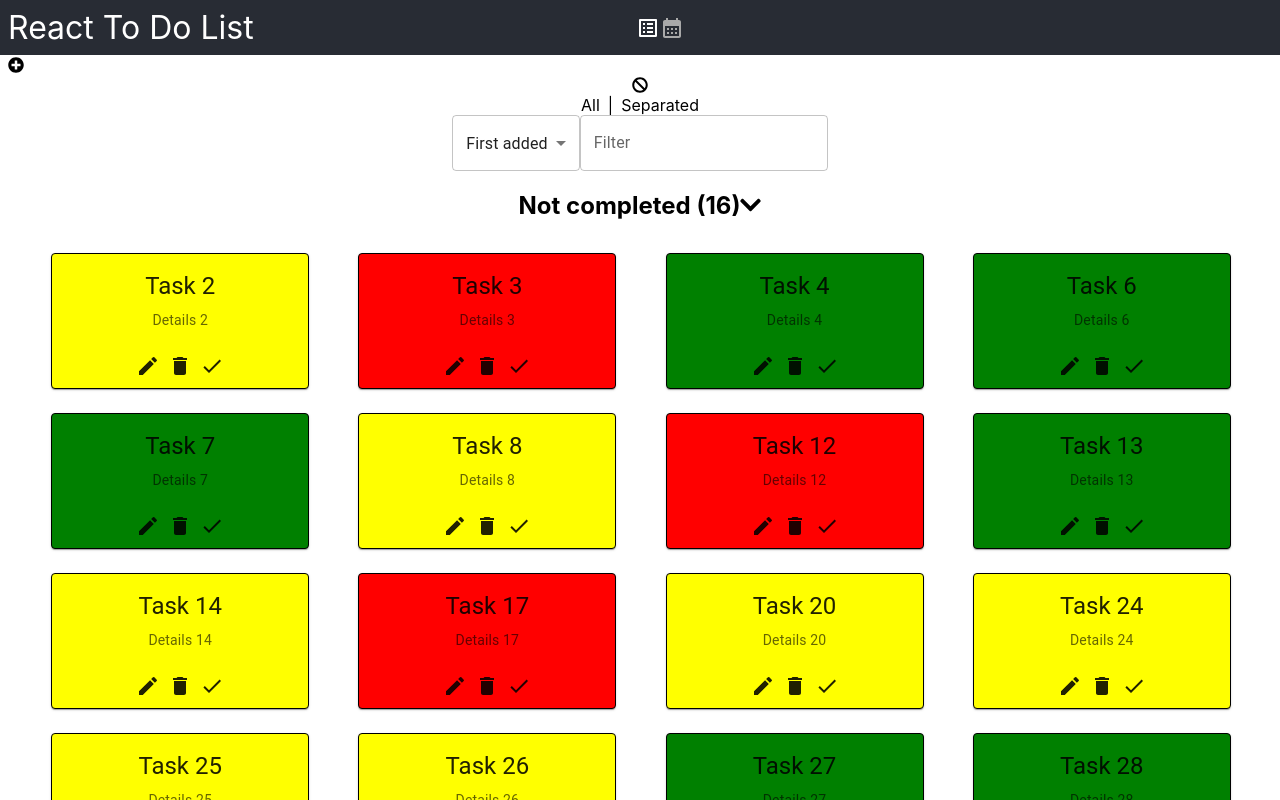
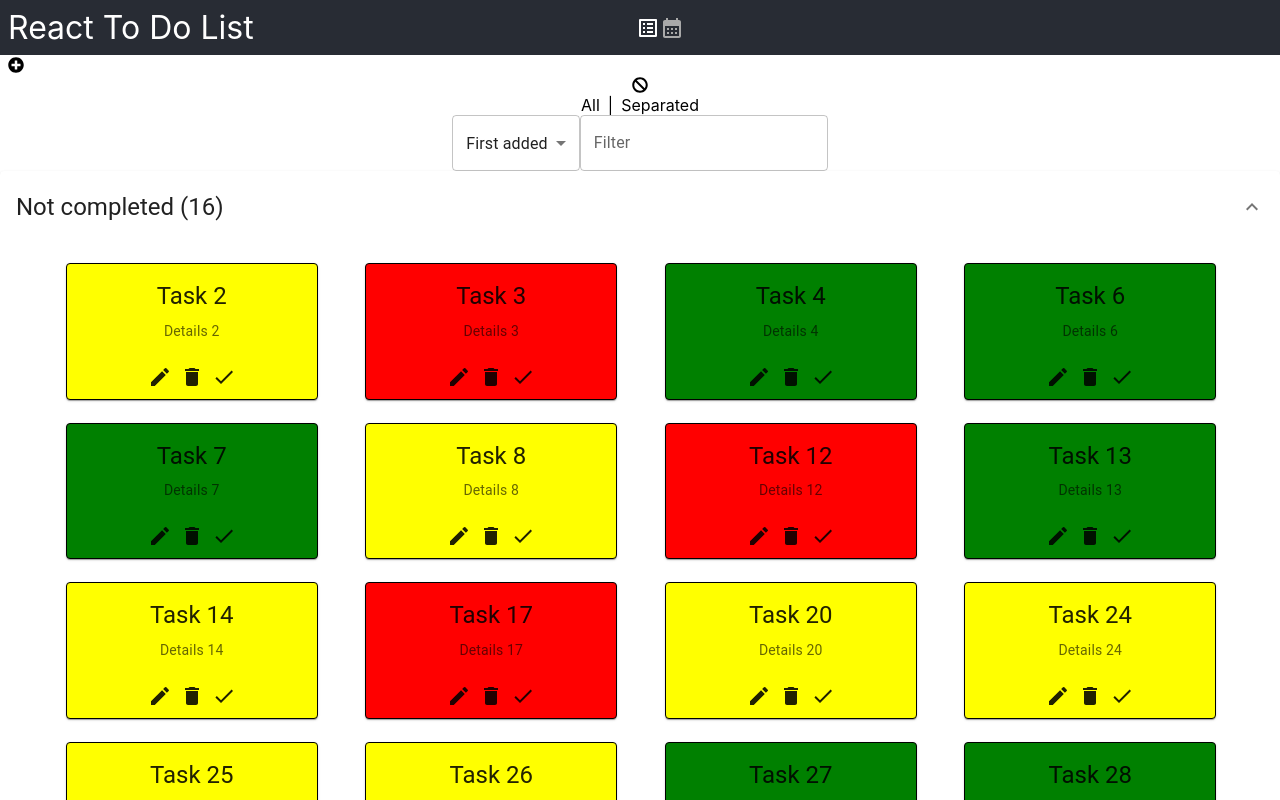
Before and after one commit to Skyrlon/react-todo-list, a React (Create React App) app: page / in a window 1280 px wide. Both pictures are taken after a click on the element "Separated". Shown: the top 800 px of the page. Built offline with nearby package versions, Linux system fonts and the light colour scheme.

Commit message:
Change accordion todolist with mui component

```diff
--- a/src/components/TodoList.jsx
+++ b/src/components/TodoList.jsx
@@ -1,8 +1,10 @@
-import { useState } from "react";
 import styled from "styled-components";
 import PropTypes from "prop-types";
-import { FontAwesomeIcon } from "@fortawesome/react-fontawesome";
-import { faChevronUp, faChevronDown } from "@fortawesome/free-solid-svg-icons";
+import Accordion from "@mui/material/Accordion";
+import AccordionSummary from "@mui/material/AccordionSummary";
+import AccordionDetails from "@mui/material/AccordionDetails";
+import Typography from "@mui/material/Typography";
+import ExpandMoreIcon from "@mui/icons-material/ExpandMore";
 
 import Todo from "./Todo.jsx";
 
@@ -64,6 +66,15 @@
   }
 `;
 
+const titleStyles = {
+  content: {
+    display: "flex",
+    flexDirection: "row",
+    justifyContent: "center",
+    alignItems: "center",
+  },
+};
+
 const TodoList = ({
   todos,
   editTodo,
@@ -73,21 +84,13 @@
   showCheckBoxes,
   selectedToBeDeleted,
 }) => {
-  const [todoListsToCollapse, setTodoListsToCollapse] = useState([]);
-
-  const handleOnChevronClick = (category) => {
-    if (todoListsToCollapse.includes(category)) {
-      setTodoListsToCollapse((prev) => prev.filter((e) => e !== category));
-    } else {
-      setTodoListsToCollapse((prev) => [...prev, category]);
-    }
-  };
-
   return (
     <StyledTodoList>
       {display === "all" && (
         <div>
-          <h2>All ({todos.length})</h2>
+          <Typography variant="h5" className="title">
+            All ({todos.length})
+          </Typography>
           <div className="todos">
             {todos.map((todo) => (
               <div key={todo.id} className="todo-container">
@@ -108,23 +111,20 @@
 
       {display === "separated" && (
         <div>
-          <div className="todos-not-completed">
-            <h2>
+          <Accordion defaultExpanded>
+            <AccordionSummary
+              expandIcon={<ExpandMoreIcon />}
+              aria-controls="panel1a-content"
+              id="panel1a-header"
+              sx={titleStyles}
+            >
+              <Typography variant="h5">
                 Not completed (
-              {todos.filter((todo) => todo.completed === false).length}
-              )
-              <FontAwesomeIcon
-                icon={
-                  todoListsToCollapse.includes("not completed")
-                    ? faChevronUp
-                    : faChevronDown
-                }
-                onClick={() => handleOnChevronClick("not completed")}
-              />
-            </h2>
+                {todos.filter((todo) => todo.completed === false).length})
+              </Typography>
+            </AccordionSummary>
 
-            {!todoListsToCollapse.includes("not completed") && (
-              <div className="todos">
+            <AccordionDetails className="todos">
               {todos
                 .filter((todo) => todo.completed === false)
                 .map((todo) => (
@@ -139,27 +139,22 @@
                     />
                   </div>
                 ))}
-              </div>
-            )}
-          </div>
+            </AccordionDetails>
+          </Accordion>
 
-          <div className="todos-completed">
-            <h2>
+          <Accordion defaultExpanded>
+            <AccordionSummary
+              expandIcon={<ExpandMoreIcon />}
+              aria-controls="panel1a-content"
+              id="panel1a-header"
+            >
+              <Typography variant="h5">
                 Completed (
-              {todos.filter((todo) => todo.completed === true).length}
-              )
-              <FontAwesomeIcon
-                icon={
-                  todoListsToCollapse.includes("completed")
-                    ? faChevronUp
-                    : faChevronDown
-                }
-                onClick={() => handleOnChevronClick("completed")}
-              />
-            </h2>
+                {todos.filter((todo) => todo.completed === true).length})
+              </Typography>
+            </AccordionSummary>
 
-            {!todoListsToCollapse.includes("completed") && (
-              <div className="todos">
+            <AccordionDetails className="todos">
               {todos
                 .filter((todo) => todo.completed === true)
                 .map((todo) => (
@@ -176,9 +171,8 @@
                     />
                   </div>
                 ))}
-              </div>
-            )}
-          </div>
+            </AccordionDetails>
+          </Accordion>
         </div>
       )}
     </StyledTodoList>
```
Lines whose indentation alone changed are shown as unchanged.
